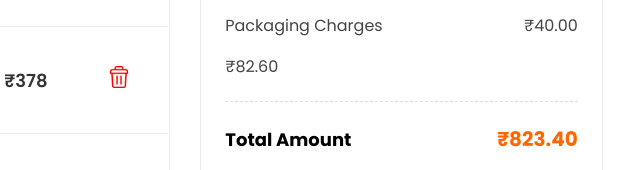
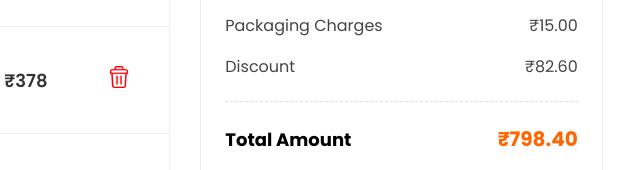
Before and after one commit to Vijaytupe/BITE_BOX, a plain HTML site: page cart.html in a window 1280 px wide. Shown: the part 609-779 px from the top of the page, 626-1266 px from the left. Drawn offline with Linux system fonts and the light colour scheme.

Commit message:
transformed the static BiteBox Order Summary into a dynamic restaurant billing system using JavaScript.

```diff
--- a/js/script.js
+++ b/js/script.js
@@ -1,88 +1,49 @@
-// console.log("javascript is workiing in browser");
-// let restaurantName = "BiteBox";
-// let coustomerName = prompt("Welcome to the " + restaurantName + "!\nWhat is your name?")
-// alert("Hello " + coustomerName + " \n\n\n\n\nWelcome to the BiteBox")
+// ==================================
+// [   Restaurant Billing System    ]
+// ==================================
 
-// let exploreMenu = alert("Would you like to Explore Menu_?")
+// Total Calculation Function
 
-// if (exploreMenu){
-//     alert("Great! Let's explore the BiteBox Menu.")
-
-// }
-// else{
-//     alert("No problem! You can explore the menu anytime.")
-// }
-
-// let choise = prompt(
-//     "Choose a BiteBox Catagory\n"+
-//     "1.Pizza\n"+
-//     "2.Burger\n"+
-//     "3.pasta\n"+
-//     "4.Momoes\n"
-// )
-
-// switch(choise){
-//     case "1":
-//         alert("You selected Pizza")
-//         break
-//     case "2":
-//         alert("You selected Burger")
-//         break
-//     case "3":
-//         alert("You selected Pasta")
-//         break
-//     case "4":
-//         alert("You selected Momoes")
-//         break
-// }
-
-// for(let i = 1 ; i <=3 ; i++){
-//     let food = prompt("Choose Food Item " + i)
-//     let quantites = prompt ("Enter Quentity for " + food)
-//     console.log(food + "- quenntites :" + quantites);
-
-// }
-
-// the Item Total Calculation Function
-
-
-function calculateItemTotal(price, quantity) {
-    return price * quantity;
+function calculateTotal(price, quantity){
+    return price * quantity
 }
 
+let cartRows = document.querySelectorAll(
+    "#shopping-cart tbody tr"
+);
 
-function calculateSubTotal(){
-    let subtotal = 0                                                           // initial value is 0
-    let cartRow = document.querySelectorAll("#shopping-cart tbody tr")         //collection of matching rows, not a single row.
+// Calculate the Cart Subtotal
+function calculateSubtotal(){
+    let subtotal = 0
+    let cartRow = document.querySelectorAll("#shopping-cart tbody tr")
 
-    cartRow.forEach((row) =>{                                                  //take every row from the collection and execute the code inside the loop for that row.
-        let priceText = row.children[1].textContent                            //The children property accesses the row's child elements.
-        let price = parseFloat(priceText.replace("₹",""))
+    cartRow.forEach(function(row){
+        let priceText = row.children[1].textContent
+        let price = parseFloat(priceText.replace("₹" , ""))
 
-        let quentityText = row.querySelector(".quantity-box span").textContent  //Get the product quantity
-        let quentity = parseInt(quentityText)                                   //Convert quantity text into a number
-        let itemTotal = calculateItemTotal(price, quentity)                     //Calculate the total for one product
+        let quantityText = row.querySelector(".quantity-box span").textContent
+        let quantity = parseInt(quantityText)
 
-        subtotal += itemTotal                                                   //Add the product total to the subtotal
+        let itemTotal = calculateTotal(price, quantity)
+        subtotal += itemTotal
     })
-return subtotal                                                                 //Return the final subtotal
+    return subtotal
 }
 
-//Calculate Delivery Charges
-
-function calculateDeliveryCharge (subtotal){
-    if (subtotal === 0){
+// Calculate Delivery Charges
+function calculateDeliveryCharges(subtotal){
+    if(subtotal === 0){
         return 0
     }else{
         return 40
     }
 }
 // Calculate Packaging Charges
-function calculatePackageingCharge (subtotal){
-    if (subtotal === 0){
+function calculatePackagingCharges(subtotal){
+    if(subtotal === 0){
         return 0
     }else{
-        return 40
+        return 15
     }
 }
 
@@ -90,33 +51,36 @@ function calculatePackageingCharge (subtotal){
 function calculateDiscount(subtotal){
     if(subtotal > 500){
         return subtotal * 0.10
+    }else{
+        return 0
     }
-    return 0
 }
 
-// Calculate final amount
-function calculateTotal(subtotal,deliveryCharges,packageingCharges,discount){
-    return subtotal + deliveryCharges + packageingCharges - discount
-}
+let subtotal = calculateSubtotal()
+let deliveryCharges = calculateDeliveryCharges(subtotal)
+let packagingCharges = calculatePackagingCharges(subtotal)
+let discount = calculateDiscount(subtotal)
+let totalAmount = (subtotal + deliveryCharges + packagingCharges) - discount
 
+console.log(totalAmount);
 
 // Update the Order Summary
 function updateOrderSummary(){
-    let subtotalElement = document.getElementById("subtotal-amount")
+    let subtotalElement = document.getElementById("subtotal-amount").textContent
     if(!subtotalElement){
         return
     }
-    let subtotal = calculateSubTotal()
-    let deliveryCharges = calculateDeliveryCharge(subtotal)
-    let packagingCharges = calculatePackageingCharge(subtotal)
-    let discount =calculateDiscount(subtotal)
-    let totalAmount = calculateTotal(subtotal,deliveryCharges,packagingCharges,discount)
 
     document.getElementById("subtotal-amount").textContent = "₹" + subtotal.toFixed(2)
     document.getElementById("delivery-amount").textContent = "₹" + deliveryCharges.toFixed(2)
     document.getElementById("packaging-amount").textContent = "₹" + packagingCharges.toFixed(2)
-    document.getElementById("discount-row").textContent = "₹" + discount.toFixed(2)
+    document.getElementById("discount-amount").textContent = "₹" + discount.toFixed(2)
     document.getElementById("total-amount").textContent = "₹" + totalAmount.toFixed(2)
+
 
 }
 updateOrderSummary()
+// _________________________________________________________________________________________________________________________
+//
+// ⭐ successfully transformed the static BiteBox Order Summary into a dynamic restaurant billing system using JavaScript.⭐
+// _________________________________________________________________________________________________________________________
```
Also changed, not shown: cart.html (+9 -8 lines).
